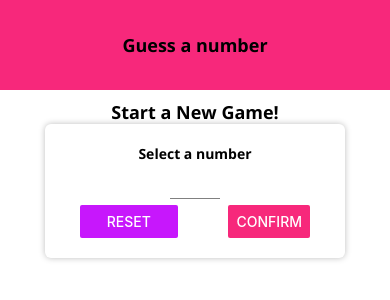
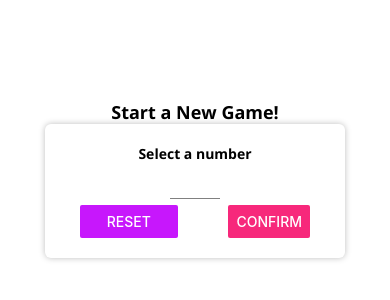
Before and after one commit to rdnc12/rn-guess-a-number-app, a React Native app: screen / in a window 390 px wide. Shown: the top 300 px of the page. Built offline with nearby package versions, Linux system fonts and the light colour scheme.

Commit message:
platform api

```diff
--- a/components/Header.js
+++ b/components/Header.js
@@ -1,28 +1,47 @@
 import React from "react";
-import { View, Text, StyleSheet } from "react-native";
+import { View, Text, StyleSheet, Platform } from "react-native";
 
 import TitleText from "./TitleText";
 import Colors from "../constants/colors";
 
 const Header = ({ title }) => {
   return (
-    <View style={styles.header}>
+    <View
+      style={{
+        ...styles.headerBase,
+        ...Platform.select({
+          ios: styles.headerIOS,
+          android: styles.headerAndroid,
+        }),
+      }}
+    >
       <TitleText style={styles.headerTitle}>{title}</TitleText>
     </View>
   );
 };
 
 const styles = StyleSheet.create({
-  header: {
+  headerBase: {
     width: "100%",
     height: 90,
     padding: 36,
-    backgroundColor: Colors.primary,
     alignItems: "center",
     justifyContent: "center",
+    // backgroundColor: Platform.OS === "android" ? Colors.primary : "white",
+    // borderBottomColor: Platform.OS === "ios" ? "#ccc" : "transparent",
+    // borderBottomWidth: Platform.OS === "ios" ? 1 : 0,
+  },
+  headerIOS: {
+    backgroundColor: "white",
+    borderBottomColor: "#ccc",
+    borderBottomWidth: 1,
+  },
+  headerAndroid: {
+    backgroundColor: Colors.primary,
+    borderBottomColor: "transparent",
   },
   headerTitle: {
-    color: "black",
+    color: Platform.OS === "ios" ? "black" : "white",
   },
 });
 
--- a/components/MainButton.js
+++ b/components/MainButton.js
@@ -1,32 +1,53 @@
 import React from "react";
-import { View, Text, StyleSheet, TouchableOpacity } from "react-native";
+import {
+  View,
+  Text,
+  StyleSheet,
+  TouchableOpacity,
+  TouchableNativeFeedback,
+  Platform,
+} from "react-native";
 
 import Colors from "../constants/colors";
 
 const MainButton = ({ children, onPress }) => {
+  let ButtonComponent = TouchableOpacity;
+  if (Platform.OS === "android" && Platform.Version >= 21) {
+    ButtonComponent = TouchableNativeFeedback;
+  }
   return (
-    <TouchableOpacity activeOpacity={0.6} onPress={onPress}>
-      <View style={styles.button}>
-        <Text style={styles.buttonText}>{children}</Text>
-      </View>
-    </TouchableOpacity>
+    <View style={styles.buttonContainer}>
+      <ButtonComponent activeOpacity={0.6} onPress={onPress}>
+        <View style={styles.button}>
+          <Text style={styles.buttonText}>{children}</Text>
+        </View>
+      </ButtonComponent>
+    </View>
   );
 };
 
 const styles = StyleSheet.create({
+  buttonContainer:{
+    borderRadius: 25,
+    overflow:'hidden'
+  },
   button: {
     backgroundColor: Colors.primary,
     paddingVertical: 12,
     paddingHorizontal: 30,
     borderRadius: 25,
-    marginTop:10
+    marginTop: 10,
   },
   buttonText: {
     color: "white",
     fontFamily: "open-sans",
     fontSize: 18,
-    textAlign:'center'
+    textAlign: "center",
   },
 });
 
 export default MainButton;
+
+//TouchableNativeFeedback ===> gives us a touchable object which has
+// a built-in ripple effect . This is for Android
+//TouchableOpacity==> For ios
```
